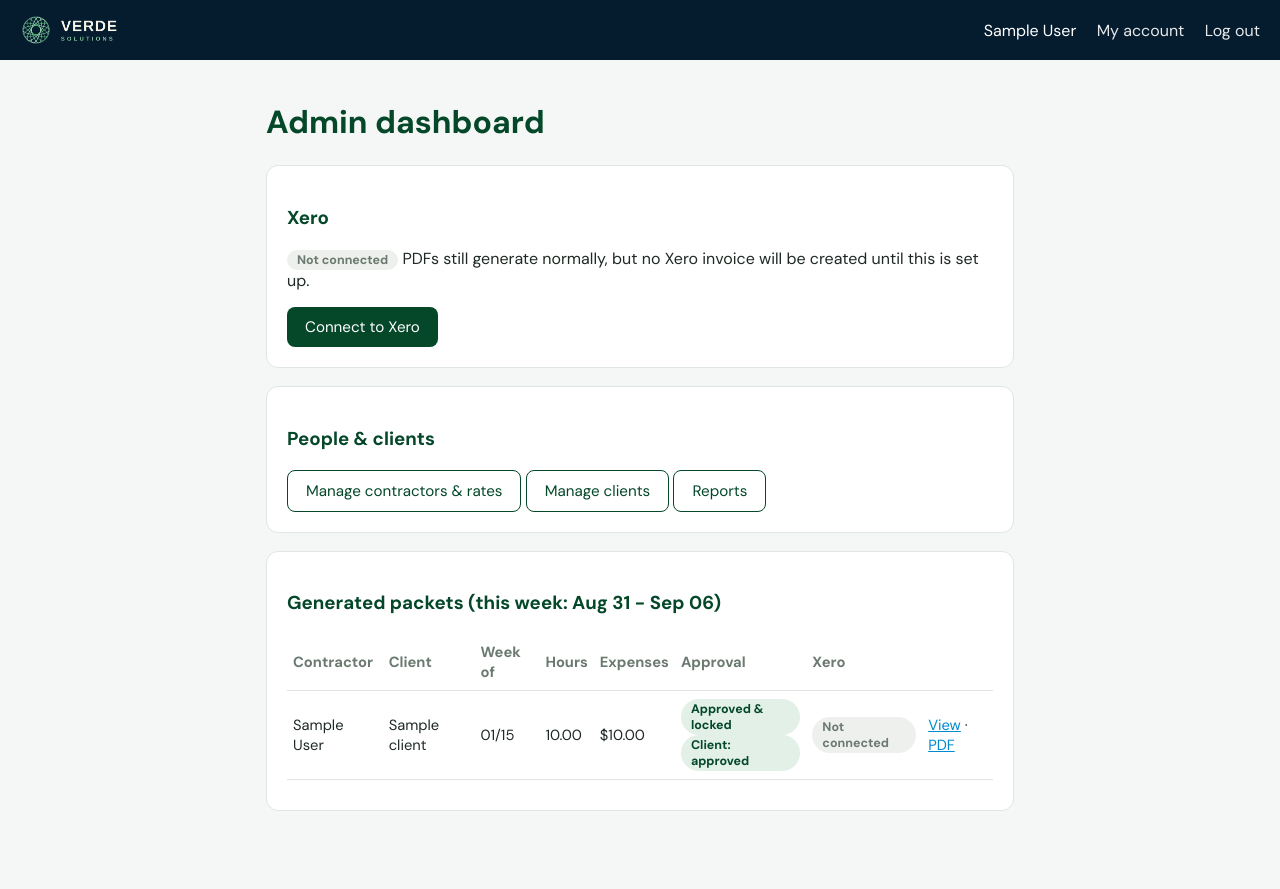
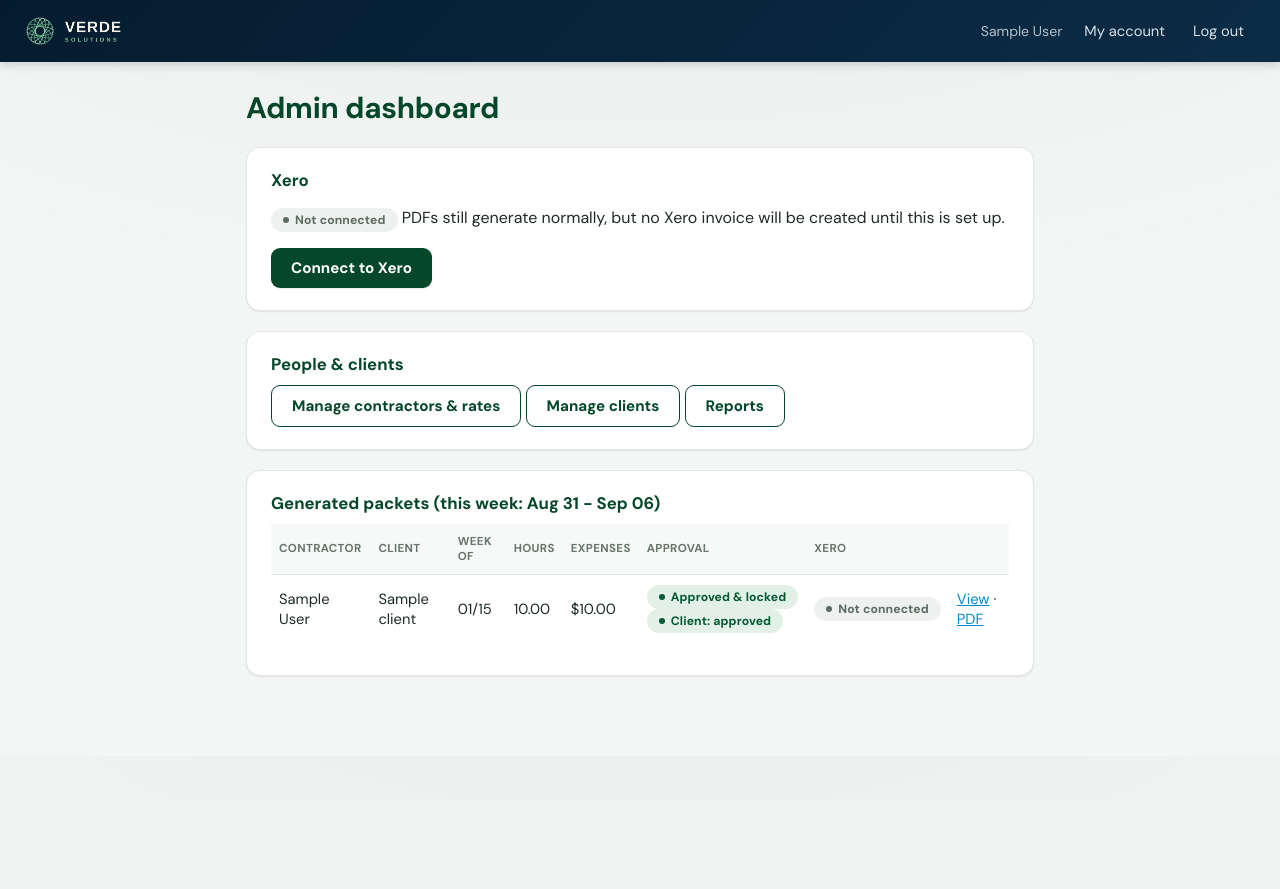
Before and after one commit to matthewyoung-source/verde-timesheet-app, a Flask app: page /admin/ in a window 1280 px wide. After the commit the page ends 677 px from the top, so only its background shows below. Run offline with Flask 3, Linux system fonts and the light colour scheme; a user stored in the database is signed in; tables that the repository leaves empty hold one stand-in row (values such as "Sample post").

Commit message:
Visual polish: shadows, status colors, refined typography

```diff
--- a/static/style.css
+++ b/static/style.css
@@ -1,15 +1,33 @@
 :root {
   --navy: #051c2f;
+  --navy-light: #0b2c47;
   --green: #044729;
   --green-dark: #022e1a;
   --blue: #018acd;
   --blue-dark: #016fa3;
-  --bg: #f5f7f6;
+  --bg: #f4f6f5;
   --card: #ffffff;
-  --border: #dfe6e0;
+  --border: #e3e8e4;
   --text: #1f2a24;
-  --muted: #6b7a70;
+  --muted: #66766c;
   --error: #b3412a;
+
+  /* Status palette -- reserved for state, never reused as a plain accent.
+     Always paired with a label (and a dot), never color alone. */
+  --status-good-bg: #e2f0e8;
+  --status-good-text: #04592f;
+  --status-warning-bg: #fdf1d6;
+  --status-warning-text: #8a5a00;
+  --status-critical-bg: #fbe6e1;
+  --status-critical-text: #b3412a;
+  --status-neutral-bg: #eef1ef;
+  --status-neutral-text: #5b6b61;
+
+  --radius: 14px;
+  --radius-sm: 9px;
+  --shadow-sm: 0 1px 2px rgba(5, 28, 47, 0.05), 0 1px 1px rgba(5, 28, 47, 0.04);
+  --shadow-md: 0 6px 16px rgba(5, 28, 47, 0.09), 0 1px 3px rgba(5, 28, 47, 0.06);
+  --shadow-lg: 0 20px 48px rgba(5, 28, 47, 0.14), 0 4px 10px rgba(5, 28, 47, 0.07);
 }
 
 * { box-sizing: border-box; }
@@ -17,17 +35,23 @@
 body {
   margin: 0;
   font-family: "DM Sans", -apple-system, BlinkMacSystemFont, "Segoe UI", Roboto, sans-serif;
-  background: var(--bg);
+  background:
+    radial-gradient(1100px 420px at 50% -120px, rgba(4, 71, 41, 0.05), transparent),
+    var(--bg);
   color: var(--text);
+  -webkit-font-smoothing: antialiased;
 }
 
 .topbar {
-  background: var(--navy);
+  background: linear-gradient(135deg, var(--navy) 0%, var(--navy-light) 100%);
   color: white;
-  padding: 14px 20px;
+  padding: 14px 24px;
   display: flex;
   justify-content: space-between;
   align-items: center;
+  box-shadow: 0 2px 10px rgba(0, 0, 0, 0.18);
+  position: relative;
+  z-index: 5;
 }
 
 .topbar a { color: white; text-decoration: none; }
@@ -39,42 +63,68 @@ body {
   gap: 10px;
 }
 .topbar .brand img { height: 32px; display: block; }
-.topbar nav a { margin-left: 16px; opacity: 0.9; }
-.topbar nav a:hover, .topbar nav a.active { opacity: 1; color: var(--blue); text-decoration: none; }
+.topbar nav { display: flex; align-items: center; }
+.topbar nav a {
+  margin-left: 4px;
+  padding: 7px 12px;
+  border-radius: 999px;
+  opacity: 0.85;
+  font-size: 0.92rem;
+  transition: background 0.15s ease, opacity 0.15s ease;
+}
+.topbar nav span {
+  margin-right: 6px;
+  opacity: 0.7;
+  font-size: 0.88rem;
+}
+.topbar nav a:hover, .topbar nav a.active {
+  opacity: 1;
+  background: rgba(255, 255, 255, 0.1);
+  text-decoration: none;
+}
 
 .container {
-  max-width: 780px;
+  max-width: 820px;
   margin: 0 auto;
-  padding: 20px 16px 60px;
+  padding: 28px 16px 60px;
 }
 
 .card {
   background: var(--card);
   border: 1px solid var(--border);
-  border-radius: 12px;
-  padding: 20px;
-  margin-bottom: 18px;
+  border-radius: var(--radius);
+  padding: 22px 24px;
+  margin-bottom: 20px;
+  box-shadow: var(--shadow-sm);
 }
 
-h1, h2, h3 { color: var(--green); }
+h1, h2, h3 { color: var(--green); line-height: 1.25; }
+h1 { font-size: 1.85rem; font-weight: 700; letter-spacing: -0.01em; margin: 0 0 20px; }
+h2 { font-size: 1.25rem; font-weight: 700; margin: 0 0 6px; }
+h3 { font-size: 1.05rem; font-weight: 700; margin: 0 0 10px; }
 
 .btn {
   display: inline-block;
   background: var(--green);
   color: white;
   border: none;
-  border-radius: 8px;
-  padding: 10px 18px;
+  border-radius: var(--radius-sm);
+  padding: 10px 20px;
   font-size: 0.95rem;
+  font-weight: 600;
   cursor: pointer;
   text-decoration: none;
   font-family: inherit;
+  box-shadow: var(--shadow-sm);
+  transition: background 0.15s ease, box-shadow 0.15s ease, transform 0.1s ease;
 }
-.btn:hover { background: var(--green-dark); }
+.btn:hover { background: var(--green-dark); box-shadow: var(--shadow-md); transform: translateY(-1px); }
+.btn:active { transform: translateY(0); box-shadow: none; }
 .btn.secondary {
-  background: transparent;
+  background: white;
   color: var(--green);
-  border: 1px solid var(--green);
+  border: 1.5px solid var(--green);
+  box-shadow: none;
 }
 .btn.secondary:hover { background: var(--green); color: white; }
 .btn.accent { background: var(--blue); }
@@ -82,58 +132,128 @@ h1, h2, h3 { color: var(--green); }
 
 input, textarea, select {
   width: 100%;
-  padding: 9px 10px;
-  border: 1px solid var(--border);
-  border-radius: 8px;
+  padding: 10px 12px;
+  border: 1.5px solid var(--border);
+  border-radius: var(--radius-sm);
   font-size: 1rem;
   font-family: inherit;
-  margin-bottom: 10px;
+  margin-bottom: 12px;
   background: white;
+  transition: border-color 0.15s ease, box-shadow 0.15s ease;
 }
 
 input:focus, textarea:focus, select:focus {
   outline: none;
   border-color: var(--blue);
-  box-shadow: 0 0 0 2px rgba(1, 138, 205, 0.18);
+  box-shadow: 0 0 0 3px rgba(1, 138, 205, 0.15);
 }
 
 label {
-  font-weight: 600;
-  font-size: 0.88rem;
+  font-weight: 700;
+  font-size: 0.76rem;
+  text-transform: uppercase;
+  letter-spacing: 0.03em;
   color: var(--muted);
   display: block;
-  margin-bottom: 4px;
+  margin-bottom: 6px;
 }
 
 a { color: var(--blue); }
 
 table { width: 100%; border-collapse: collapse; margin-bottom: 10px; }
-th, td { text-align: left; padding: 8px 6px; border-bottom: 1px solid var(--border); font-size: 0.92rem; }
-th { color: var(--muted); font-weight: 600; }
+th, td { text-align: left; padding: 10px 8px; border-bottom: 1px solid var(--border); font-size: 0.92rem; }
+th {
+  color: var(--muted);
+  font-weight: 700;
+  font-size: 0.72rem;
+  text-transform: uppercase;
+  letter-spacing: 0.03em;
+  background: rgba(4, 71, 41, 0.03);
+}
+tbody tr:hover { background: rgba(1, 138, 205, 0.035); }
+tbody tr:last-child td { border-bottom: none; }
 
 .flash {
-  padding: 10px 14px;
-  border-radius: 8px;
-  margin-bottom: 14px;
+  padding: 12px 16px;
+  border-radius: var(--radius-sm);
+  margin-bottom: 16px;
   font-size: 0.92rem;
+  font-weight: 500;
 }
-.flash.success { background: #e2f0e8; color: var(--green); }
-.flash.error { background: #fbe6e1; color: var(--error); }
+.flash.success { background: var(--status-good-bg); color: var(--status-good-text); }
+.flash.error { background: var(--status-critical-bg); color: var(--status-critical-text); }
 
 .pill {
-  display: inline-block;
-  padding: 2px 10px;
+  display: inline-flex;
+  align-items: center;
+  gap: 6px;
+  padding: 4px 12px;
   border-radius: 999px;
-  font-size: 0.78rem;
-  font-weight: 600;
+  font-size: 0.76rem;
+  font-weight: 700;
+  letter-spacing: 0.01em;
+  white-space: nowrap;
 }
-.pill.green { background: #e2f0e8; color: var(--green); }
-.pill.grey { background: #eef0ee; color: var(--muted); }
+.pill::before {
+  content: "";
+  width: 6px;
+  height: 6px;
+  min-width: 6px;
+  border-radius: 50%;
+  background: currentColor;
+}
+.pill.green { background: var(--status-good-bg); color: var(--status-good-text); }
+.pill.grey { background: var(--status-neutral-bg); color: var(--status-neutral-text); }
+.pill.warning { background: var(--status-warning-bg); color: var(--status-warning-text); }
+.pill.critical { background: var(--status-critical-bg); color: var(--status-critical-text); }
 
-.receipt-thumb { max-width: 100px; border-radius: 6px; border: 1px solid var(--border); }
+/* Dashboard KPI row -- see stat-tile contract: label, value, optional delta/trend. */
+.stat-grid {
+  display: grid;
+  grid-template-columns: repeat(4, 1fr);
+  gap: 14px;
+  margin-bottom: 22px;
+}
+@media (max-width: 700px) { .stat-grid { grid-template-columns: repeat(2, 1fr); } }
+
+.stat-tile {
+  background: var(--card);
+  border: 1px solid var(--border);
+  border-radius: var(--radius);
+  padding: 18px 20px;
+  box-shadow: var(--shadow-sm);
+}
+.stat-label {
+  font-size: 0.74rem;
+  font-weight: 700;
+  color: var(--muted);
+  text-transform: uppercase;
+  letter-spacing: 0.03em;
+  margin-bottom: 8px;
+}
+.stat-value {
+  font-size: 1.9rem;
+  font-weight: 700;
+  color: var(--navy);
+}
+.stat-tile.stat-tile-alert {
+  border-color: rgba(250, 178, 25, 0.45);
+  background: linear-gradient(180deg, var(--status-warning-bg) 0%, var(--card) 65%);
+}
+.stat-tile.stat-tile-alert .stat-value { color: var(--status-warning-text); }
+
+.receipt-thumb { max-width: 100px; border-radius: var(--radius-sm); border: 1px solid var(--border); }
 
 .grid-2 { display: grid; grid-template-columns: 1fr 1fr; gap: 12px; }
 @media (max-width: 560px) { .grid-2 { grid-template-columns: 1fr; } }
 
 .muted { color: var(--muted); font-size: 0.88rem; }
-hr { border: none; border-top: 1px solid var(--border); margin: 18px 0; }
+hr { border: none; border-top: 1px solid var(--border); margin: 20px 0; }
+
+/* Centered auth cards (login, forgot/reset password) get a bit more lift
+   since they're the first thing anyone sees. */
+.container > .card[style*="max-width:380px"],
+.container > .card[style*="max-width: 380px"] {
+  box-shadow: var(--shadow-lg);
+  margin-top: 32px;
+}
```
